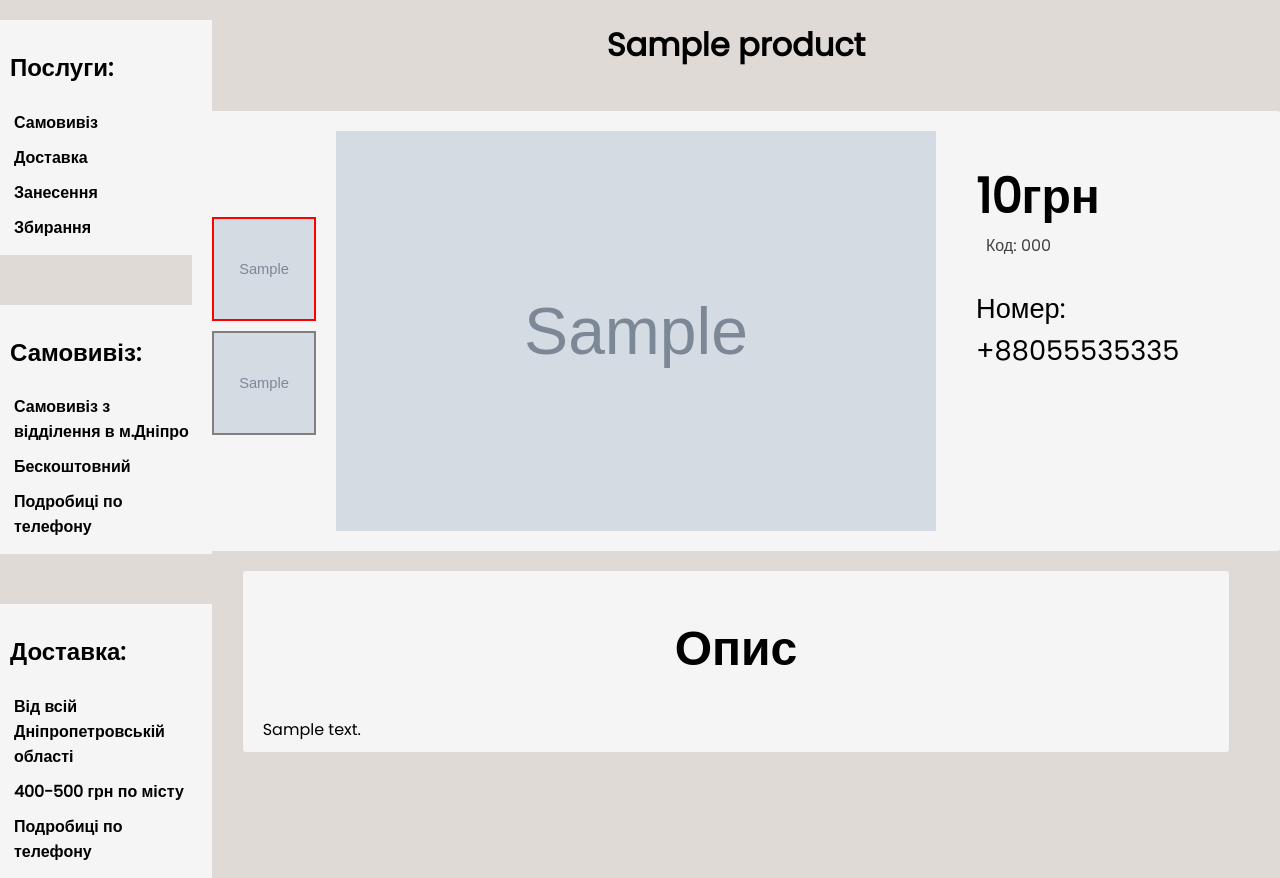
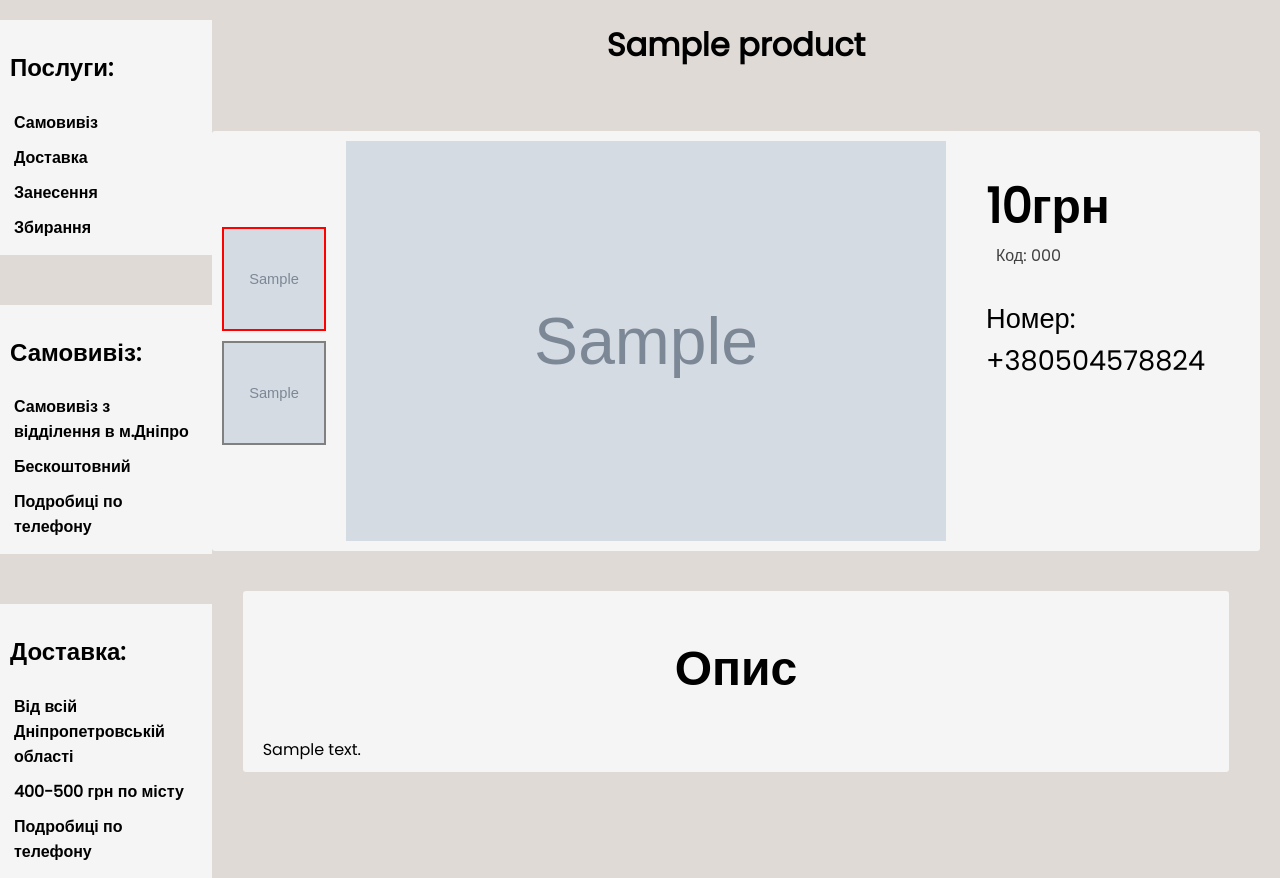
Before and after one commit to Diminatorio/CatalogProject, a Django app: template templates/main/product_detail.html in a window 1280 px wide. Shown: the part 247-1125 px from the top of the page. Run offline with Django 3.2, Linux system fonts and the light colour scheme; the template is opened without the code that fills it: most values are stand-ins (such as "Sample title", 1, 10 or a date in 2020); grey boxes marked "Sample" are stand-in pictures; some libraries are stand-ins or nearby versions.

Commit message:
some changes

```diff
--- a/static/css/index.css
+++ b/static/css/index.css
@@ -255,7 +255,8 @@ aside div h4 {
 .object-detail {
     display:flex;
     background-color: var(--light-color);
-    padding: 20px;
+    padding: 10px;
+    margin: 20px;
     border-radius: 3px;
 }
 
@@ -392,6 +393,12 @@ aside div h4 {
     font-size: 1.1rem
 }
 
+@media (max-width: 1200px) {
+    .object-detail {
+        flex-direction: column;
+    }
+}
+
 @media (max-width: 768px) {
     .header__first-line {
         flex-direction: column;
@@ -436,6 +443,7 @@ aside div h4 {
     .object-detail {
         flex-direction: column;
         padding:0;
+        margin: 0;
 
     }
     .category-obj {
--- a/templates/common/index.html
+++ b/templates/common/index.html
@@ -3,6 +3,7 @@
 <html lang="en">
 <head>
     <meta charset="UTF-8">
+    <meta name="viewport" content="width=device-width, initial-scale=1">
     <title>{% block title %} {% endblock %}</title>
     <link rel="stylesheet" href="{% static 'css/index.css' %}">
     <link rel="icon" href="/media/favicon.png" type="image/x-icons">
@@ -12,7 +13,6 @@
     <div class="full-container">
         {% include "common/header_bar.html" %}
         <div class="main"><main>{% block container %}{% endblock %}</main></div>
-{#        {% include "common/footer.html" %}#}
     </div>
     {% block body_scripts %}{% endblock %}
     <script>
--- a/templates/main/product_detail.html
+++ b/templates/main/product_detail.html
@@ -20,7 +20,7 @@
             <div class="short-description">
                 <div class="detail-price"><strong>{{ product.price }}грн</strong></div>
                 <div class="detail-code">Код: {{ product.code }}</div>
-                <div class="detail-phone">Номер: +88055535335</div>
+                <div class="detail-phone">Номер: +380504578824</div>
             </div>
         </div>
         <div class="description">
```
